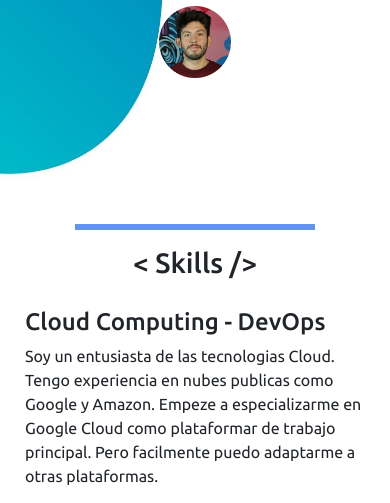
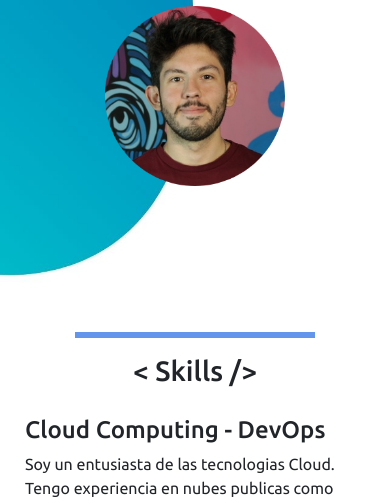
Before and after one commit to jschirad/Curriculum-project, a plain HTML site: page curriculum.html in a window 390 px wide. Shown: the part 340-843 px from the top of the page. Drawn offline with nearby package versions, Linux system fonts and the light colour scheme.

Commit message:
update cv

```diff
--- a/css/curriculum.css
+++ b/css/curriculum.css
@@ -33,6 +33,10 @@ hr {
 	bottom: 10px;
 }
 
+.img-facu {
+	width: 20%;
+}
+
 /* SKILL SECTION */
 
 .skill {
@@ -60,4 +64,8 @@ hr {
 	h1 {
 		color: black;
 	}
+
+	.img-facu {
+		width: 50%;
+	}
 }
--- a/curriculum.html
+++ b/curriculum.html
@@ -65,7 +65,7 @@
 			</div>
 
 			<div class="top-img">
-				<img width="20%" src="./images/circle-cropped.png" alt="facu-cloud">
+				<img class="img-facu" src="./images/circle-cropped.png" alt="img-facu">
 			</div>
 		</div>
 	</section>
```
